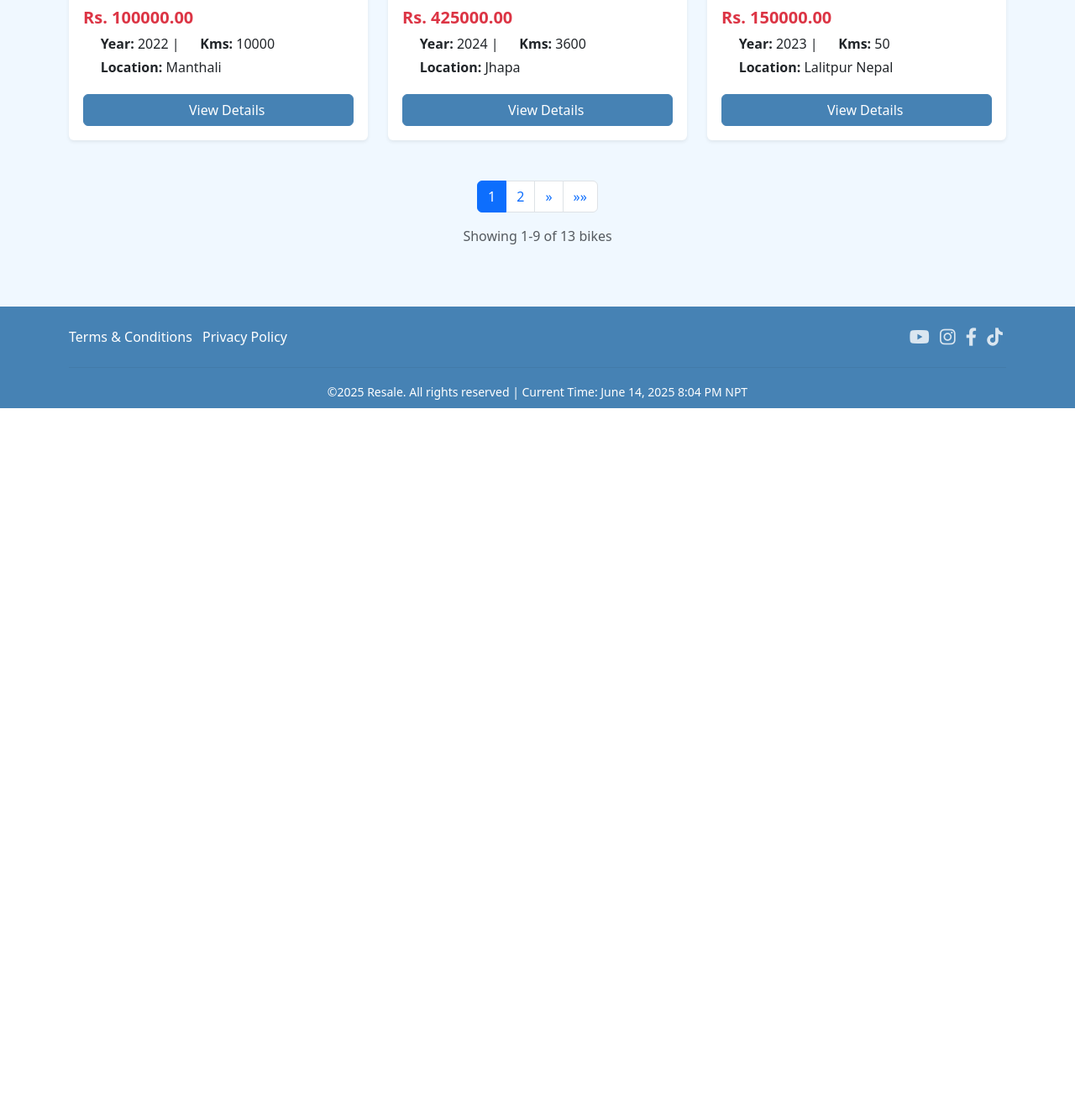
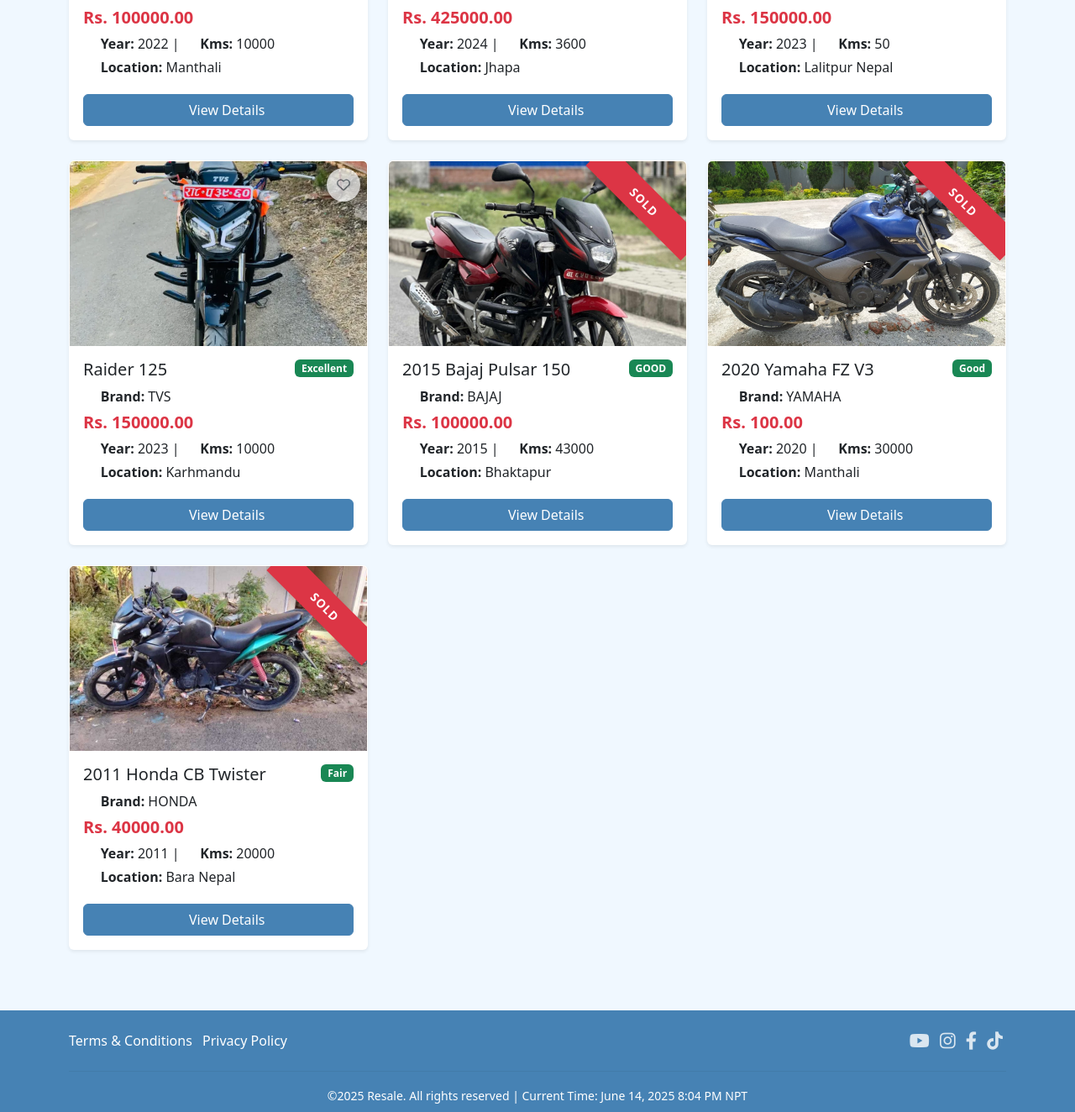
Before and after one commit to Sagarkandel07/resale-project, a Django app: page /buy/ in a window 1280 px wide. Shown: the part 1423-2747 px from the top of the page at 84% size. Before the commit the page ends 1909 px from the top, so only its background shows below. Run offline with Django 5.2, Linux system fonts and the light colour scheme; data comes from the database, SQL or seed files in the repository; both versions use the stored data as it was after the commit; some libraries are stand-ins or nearby versions; some web fonts are replaced.

Commit message:
removed pagination in buy bikes

```diff
--- a/proj/templates/proj/buy_bikes.html
+++ b/proj/templates/proj/buy_bikes.html
@@ -83,54 +83,6 @@
     {% endfor %}
   </div>
 </div>
-
-<!-- Pagination Controls -->
-{% if page_obj.paginator.num_pages > 1 %}
-<div class="container py-4">
-  <nav aria-label="Bike listings pagination">
-    <ul class="pagination justify-content-center">
-      {% if page_obj.has_previous %}
-        <li class="page-item">
-          <a class="page-link" href="?page=1{% if query %}&q={{ query }}{% endif %}{% if sort %}&sort={{ sort }}{% endif %}{% if brand %}&brand={{ brand }}{% endif %}{% if condition_filter %}&condition={{ condition_filter }}{% endif %}{% if min_price %}&min_price={{ min_price }}{% endif %}{% if max_price %}&max_price={{ max_price }}{% endif %}{% if year_filter %}&year={{ year_filter }}{% endif %}" aria-label="First">
-            <span aria-hidden="true">&laquo;&laquo;</span>
-          </a>
-        </li>
-        <li class="page-item">
-          <a class="page-link" href="?page={{ page_obj.previous_page_number }}{% if query %}&q={{ query }}{% endif %}{% if sort %}&sort={{ sort }}{% endif %}{% if brand %}&brand={{ brand }}{% endif %}{% if condition_filter %}&condition={{ condition_filter }}{% endif %}{% if min_price %}&min_price={{ min_price }}{% endif %}{% if max_price %}&max_price={{ max_price }}{% endif %}{% if year_filter %}&year={{ year_filter }}{% endif %}" aria-label="Previous">
-            <span aria-hidden="true">&laquo;</span>
-          </a>
-        </li>
-      {% endif %}
-
-      {% for num in page_obj.paginator.page_range %}
-        {% if page_obj.number == num %}
-          <li class="page-item active"><a class="page-link" href="#">{{ num }}</a></li>
-        {% elif num > page_obj.number|add:'-3' and num < page_obj.number|add:'3' %}
-          <li class="page-item">
-            <a class="page-link" href="?page={{ num }}{% if query %}&q={{ query }}{% endif %}{% if sort %}&sort={{ sort }}{% endif %}{% if brand %}&brand={{ brand }}{% endif %}{% if condition_filter %}&condition={{ condition_filter }}{% endif %}{% if min_price %}&min_price={{ min_price }}{% endif %}{% if max_price %}&max_price={{ max_price }}{% endif %}{% if year_filter %}&year={{ year_filter }}{% endif %}">{{ num }}</a>
-          </li>
-        {% endif %}
-      {% endfor %}
-
-      {% if page_obj.has_next %}
-        <li class="page-item">
-          <a class="page-link" href="?page={{ page_obj.next_page_number }}{% if query %}&q={{ query }}{% endif %}{% if sort %}&sort={{ sort }}{% endif %}{% if brand %}&brand={{ brand }}{% endif %}{% if condition_filter %}&condition={{ condition_filter }}{% endif %}{% if min_price %}&min_price={{ min_price }}{% endif %}{% if max_price %}&max_price={{ max_price }}{% endif %}{% if year_filter %}&year={{ year_filter }}{% endif %}" aria-label="Next">
-            <span aria-hidden="true">&raquo;</span>
-          </a>
-        </li>
-        <li class="page-item">
-          <a class="page-link" href="?page={{ page_obj.paginator.num_pages }}{% if query %}&q={{ query }}{% endif %}{% if sort %}&sort={{ sort }}{% endif %}{% if brand %}&brand={{ brand }}{% endif %}{% if condition_filter %}&condition={{ condition_filter }}{% endif %}{% if min_price %}&min_price={{ min_price }}{% endif %}{% if max_price %}&max_price={{ max_price }}{% endif %}{% if year_filter %}&year={{ year_filter }}{% endif %}" aria-label="Last">
-            <span aria-hidden="true">&raquo;&raquo;</span>
-          </a>
-        </li>
-      {% endif %}
-    </ul>
-  </nav>
-  <div class="text-center text-muted">
-    Showing {{ page_obj.start_index }}-{{ page_obj.end_index }} of {{ page_obj.paginator.count }} bikes
-  </div>
-</div>
-{% endif %}
 
 <!-- Login Required Modal -->
 <div class="modal fade" id="loginRequiredModal" tabindex="-1" aria-labelledby="loginRequiredModalLabel" aria-hidden="true">
--- a/proj/views.py
+++ b/proj/views.py
@@ -598,17 +598,17 @@ def buy_bikes(request):
     elif sort == 'year_asc':
         bikes = bikes.order_by('made_year')
 
-    # Count total bikes that match the criteria
+    # Count total bikes that match the criteria (after all filters)
     total_count = bikes.count()
 
-    # Pagination
-    from django.core.paginator import Paginator
-    paginator = Paginator(bikes, 9)  # Show 9 products per page (3x3 grid)
-    page_number = request.GET.get('page', 1)
-    page_obj = paginator.get_page(page_number)
+    # Pass the full queryset directly to the template, no pagination
+    # from django.core.paginator import Paginator
+    # paginator = Paginator(bikes, 9)  # Show 9 products per page (3x3 grid)
+    # page_number = request.GET.get('page', 1)
+    # page_obj = paginator.get_page(page_number)
 
     return render(request, 'proj/buy_bikes.html', {
-        'bikes': page_obj,
+        'bikes': bikes, # Pass the full queryset directly
         'query': query,
         'sort': sort,
         'user_wishlist': user_wishlist,
@@ -623,7 +623,7 @@ def buy_bikes(request):
         'all_years': all_years,
         'price_range': price_range,
         'total_count': total_count,
-        'page_obj': page_obj,
+        # 'page_obj': page_obj, # No longer needed
     })
 
 def check_uploaded_files(request):
```
Also changed, not shown: db.sqlite3, 1 other file.
